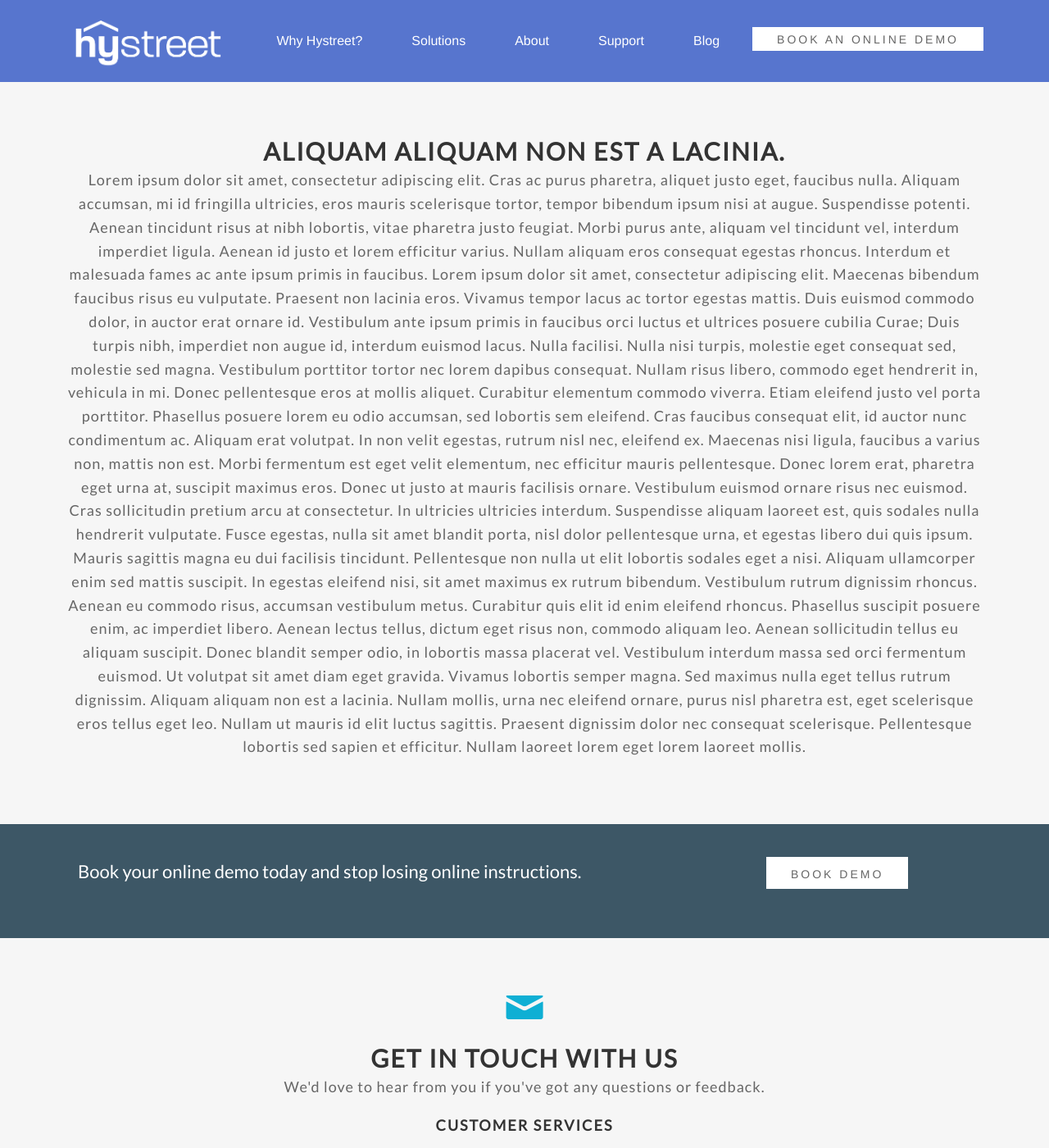
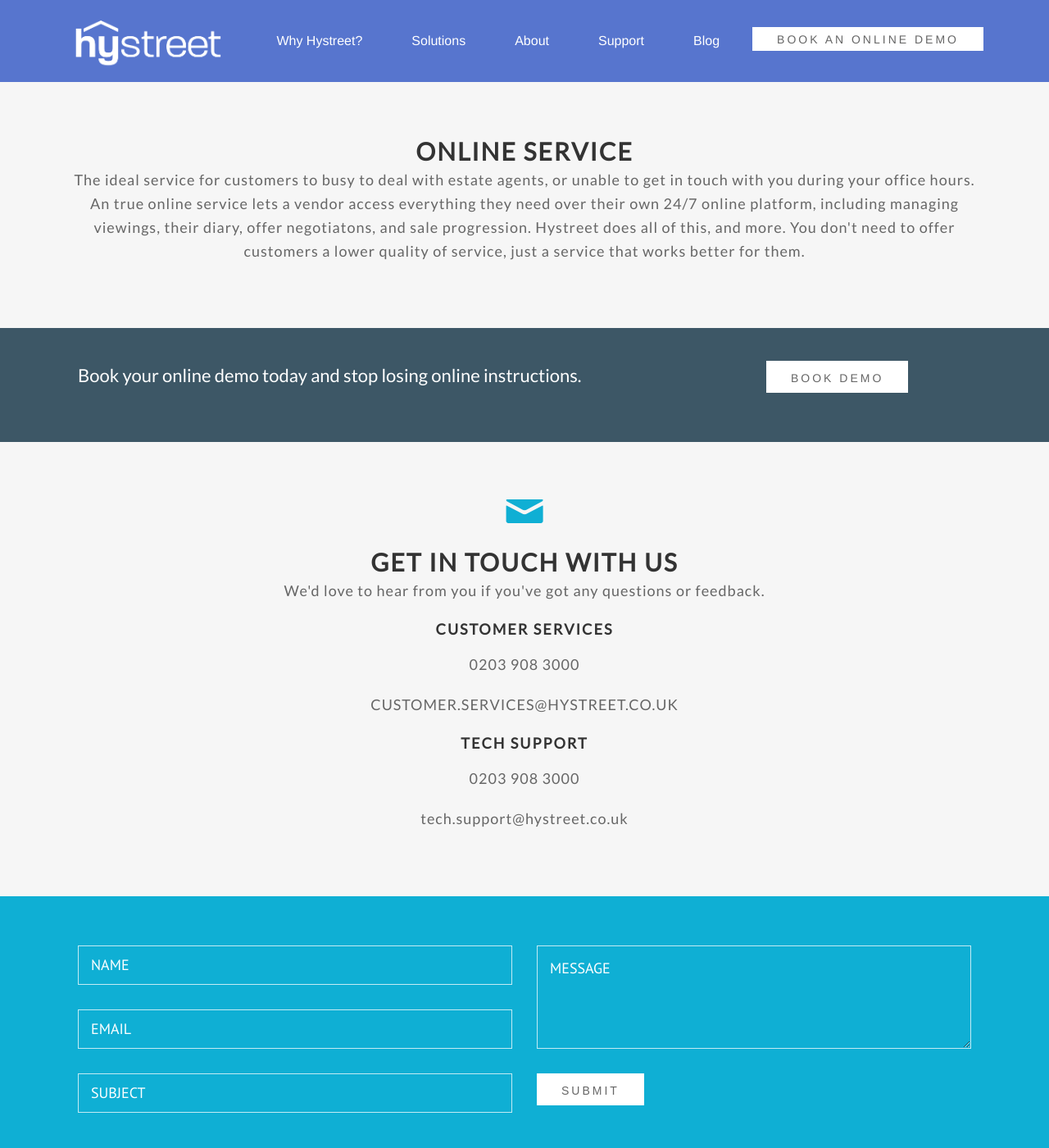
Before and after one commit to hystreet/hystreet.github.io, a Jekyll site: the page built from solutions/online-service/index.html, in a window 1280 px wide and 1400 px high. Shown: the whole window at 82% size. Built offline with Jekyll 4.4.1, drawn with Linux system fonts in a browser that asks for light colours; some web fonts are replaced.

Commit message:
Updating copy.

```diff
--- a/solutions/online-service/index.html
+++ b/solutions/online-service/index.html
@@ -8,17 +8,9 @@
 <div class='full'>
   <div class='row'>
     <div class='special-title centered-text'>
-      <h2>Aliquam aliquam non est a lacinia.</h2>
+      <h2>Online Service</h2>
       <p>
-Lorem ipsum dolor sit amet, consectetur adipiscing elit. Cras ac purus pharetra, aliquet justo eget, faucibus nulla. Aliquam accumsan, mi id fringilla ultricies, eros mauris scelerisque tortor, tempor bibendum ipsum nisi at augue. Suspendisse potenti. Aenean tincidunt risus at nibh lobortis, vitae pharetra justo feugiat. Morbi purus ante, aliquam vel tincidunt vel, interdum imperdiet ligula. Aenean id justo et lorem efficitur varius. Nullam aliquam eros consequat egestas rhoncus. Interdum et malesuada fames ac ante ipsum primis in faucibus. Lorem ipsum dolor sit amet, consectetur adipiscing elit. Maecenas bibendum faucibus risus eu vulputate.
-
-Praesent non lacinia eros. Vivamus tempor lacus ac tortor egestas mattis. Duis euismod commodo dolor, in auctor erat ornare id. Vestibulum ante ipsum primis in faucibus orci luctus et ultrices posuere cubilia Curae; Duis turpis nibh, imperdiet non augue id, interdum euismod lacus. Nulla facilisi. Nulla nisi turpis, molestie eget consequat sed, molestie sed magna. Vestibulum porttitor tortor nec lorem dapibus consequat. Nullam risus libero, commodo eget hendrerit in, vehicula in mi.
-
-Donec pellentesque eros at mollis aliquet. Curabitur elementum commodo viverra. Etiam eleifend justo vel porta porttitor. Phasellus posuere lorem eu odio accumsan, sed lobortis sem eleifend. Cras faucibus consequat elit, id auctor nunc condimentum ac. Aliquam erat volutpat. In non velit egestas, rutrum nisl nec, eleifend ex. Maecenas nisi ligula, faucibus a varius non, mattis non est. Morbi fermentum est eget velit elementum, nec efficitur mauris pellentesque. Donec lorem erat, pharetra eget urna at, suscipit maximus eros. Donec ut justo at mauris facilisis ornare. Vestibulum euismod ornare risus nec euismod. Cras sollicitudin pretium arcu at consectetur.
-
-In ultricies ultricies interdum. Suspendisse aliquam laoreet est, quis sodales nulla hendrerit vulputate. Fusce egestas, nulla sit amet blandit porta, nisl dolor pellentesque urna, et egestas libero dui quis ipsum. Mauris sagittis magna eu dui facilisis tincidunt. Pellentesque non nulla ut elit lobortis sodales eget a nisi. Aliquam ullamcorper enim sed mattis suscipit. In egestas eleifend nisi, sit amet maximus ex rutrum bibendum. Vestibulum rutrum dignissim rhoncus. Aenean eu commodo risus, accumsan vestibulum metus. Curabitur quis elit id enim eleifend rhoncus.
-
-Phasellus suscipit posuere enim, ac imperdiet libero. Aenean lectus tellus, dictum eget risus non, commodo aliquam leo. Aenean sollicitudin tellus eu aliquam suscipit. Donec blandit semper odio, in lobortis massa placerat vel. Vestibulum interdum massa sed orci fermentum euismod. Ut volutpat sit amet diam eget gravida. Vivamus lobortis semper magna. Sed maximus nulla eget tellus rutrum dignissim. Aliquam aliquam non est a lacinia. Nullam mollis, urna nec eleifend ornare, purus nisl pharetra est, eget scelerisque eros tellus eget leo. Nullam ut mauris id elit luctus sagittis. Praesent dignissim dolor nec consequat scelerisque. Pellentesque lobortis sed sapien et efficitur. Nullam laoreet lorem eget lorem laoreet mollis. </p>
+        The ideal service for customers to busy to deal with estate agents, or unable to get in touch with you during your office hours. An true online service lets a vendor access everything they need over their own 24/7 online platform, including managing viewings, their diary, offer negotiatons, and sale progression. Hystreet does all of this, and more. You don't need to offer customers a lower quality of service, just a service that works better for them.
       </p>
   </div>
 </div>
```
